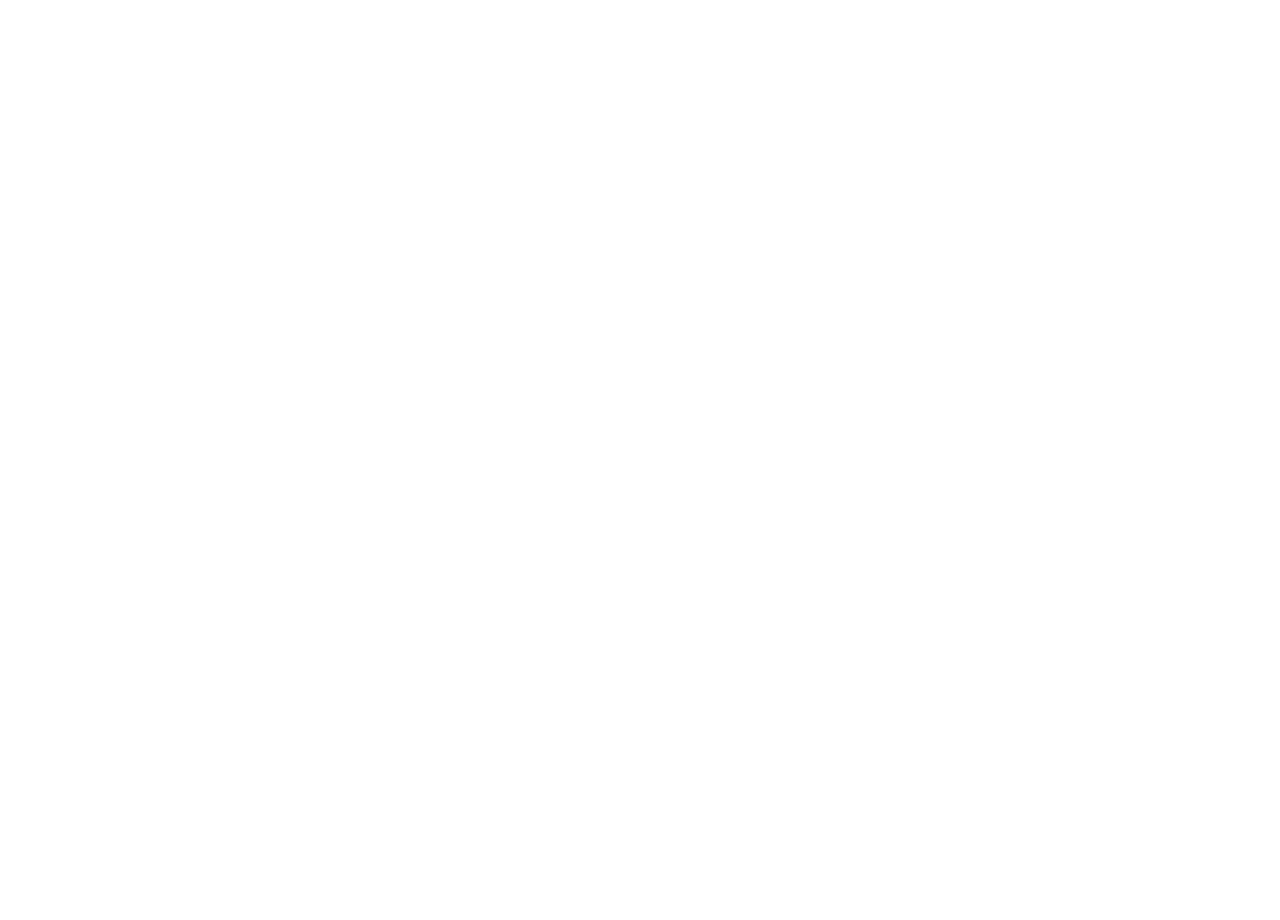
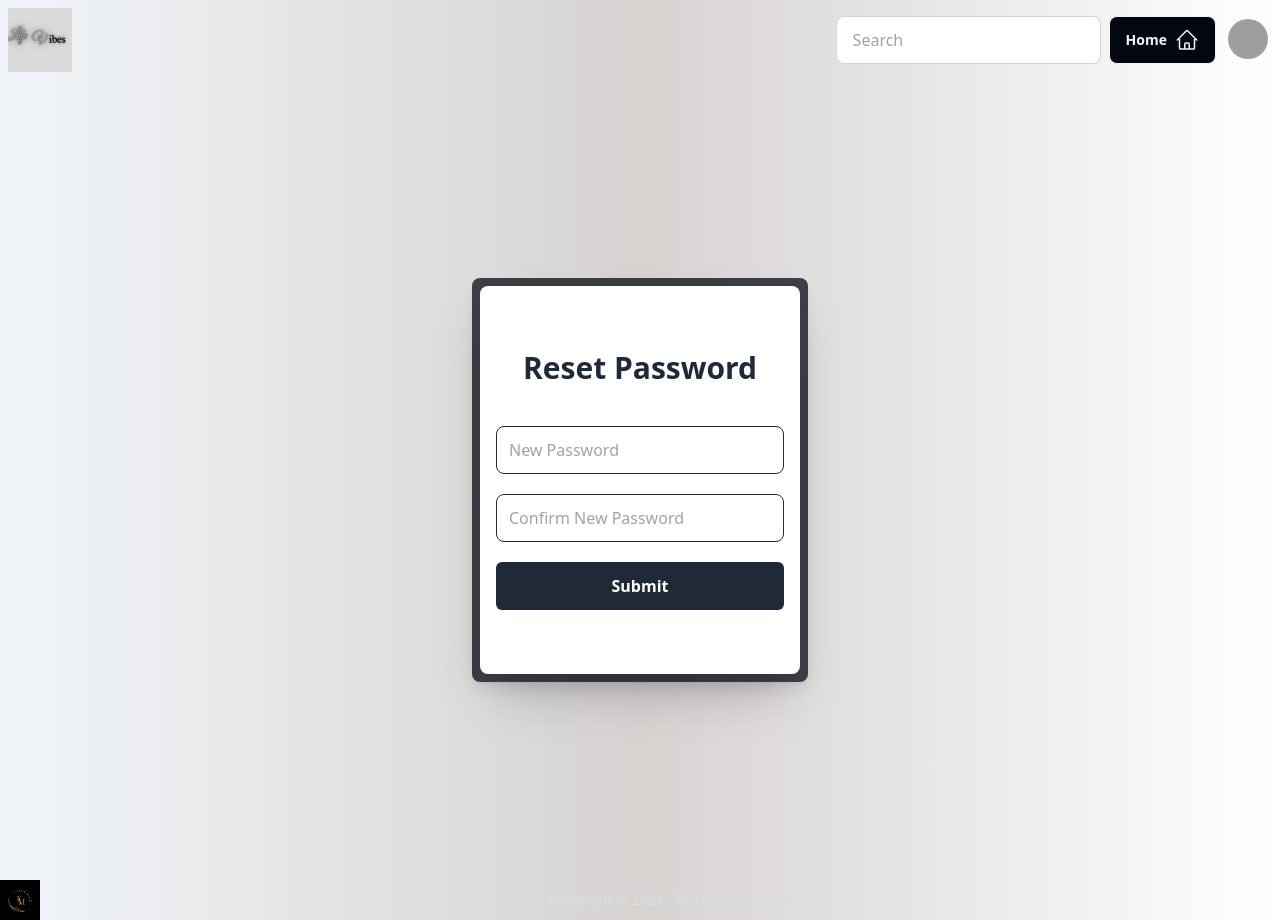
Before and after one commit to matthieuGravy/book-face, a React (Vite) app in the folder front/: page /ResetPassword in a window 1280 px wide. Before the commit this address had no page. Before the commit the page ends 800 px from the top, so only its background shows below. Built offline with nearby package versions, Linux system fonts and the light colour scheme; grey boxes are pictures that could not be loaded.

Commit message:
password

```diff
--- a/front/src/App.jsx
+++ b/front/src/App.jsx
@@ -9,6 +9,7 @@
 import Home from "./components/Home";
 import Landing from "./components/Landing";
 import "./index.css";
+import ResetPassword from './components/ResetPassword';
 
 const App = () => {
   return (
@@ -20,6 +21,7 @@
         <Route path="Login" element={<><NavBar /><Login /><Footer /></>} />
         <Route path="PasswordRecovery" element={<><NavBar /><PasswordRecovery /><Footer /></>} />
         <Route path="home" element={<><NavBar /><Home /><Footer /></>} />
+        <Route path="ResetPassword" element={<><NavBar /><ResetPassword /><Footer /></>} />
       </Routes>
     </Router>
   );
--- /dev/null
+++ b/front/src/components/ResetPassword.jsx
@@ -0,0 +1,51 @@
+import React, { useState } from 'react';
+
+const ResetPassword = () => {
+  const [password, setPassword] = useState("");
+  const [confirmPassword, setConfirmPassword] = useState("");
+
+  return (
+    <>
+      <div className=" h-screen flex items-center justify-center bg-gradient-to-r from-slate-100 via-stone-300 to-zink-500">
+        <div className="relative">
+          <div className="absolute -top-2 -left-2 -right-2 -bottom-2 rounded-lg bg-gray-950 shadow-lg animate-pulse " />
+          <div
+            id="form-container"
+            className="bg-white py-16 px-4 rounded-lg shadow-2xl w-80 relative z-10 transform transition duration-500 ease-in-out"
+          >
+            <h2
+              id="form-title"
+              className="text-center text-3xl font-bold mb-10 text-gray-800"
+            >
+              Reset Password
+            </h2>
+            <form className="space-y-5">
+              <input
+                className="w-full h-12 border border-gray-800 px-3 rounded-lg"
+                placeholder="New Password"
+                value={password}
+                onChange={(e) => setPassword(e.target.value)}
+                type="password"
+              />
+              <input
+                className="w-full h-12 border border-gray-800 px-3 rounded-lg"
+                placeholder="Confirm New Password"
+                value={confirmPassword}
+                onChange={(e) => setConfirmPassword(e.target.value)}
+                type="password"
+              />
+              <button
+                className="w-full h-12 bg-gray-800 text-white px-4 py-2 font-bold rounded-md hover:opacity-80"
+                type="submit"
+              >
+                Submit
+              </button>
+            </form>
+          </div>
+        </div>
+      </div>
+    </>
+  );
+};
+
+export default ResetPassword;
```
